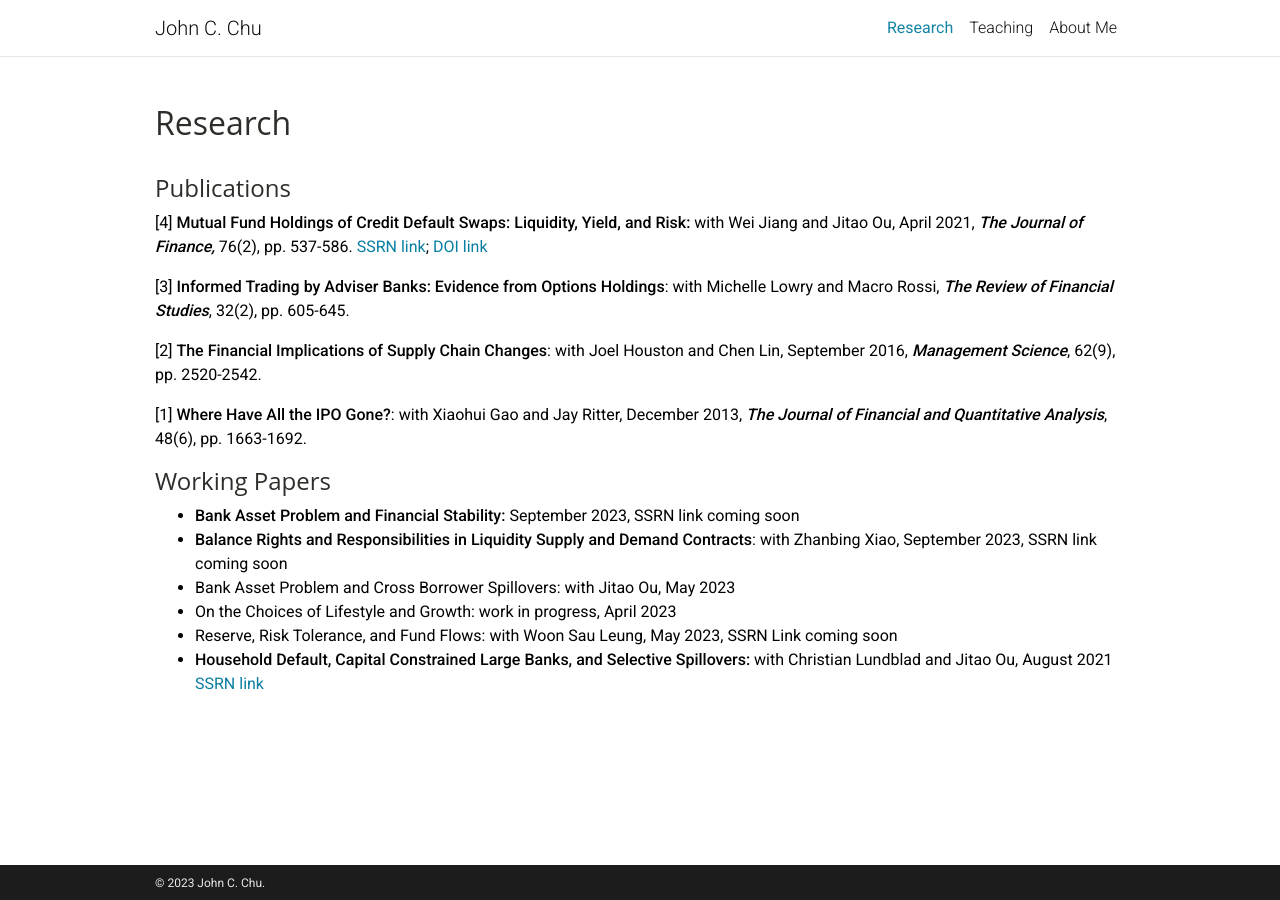
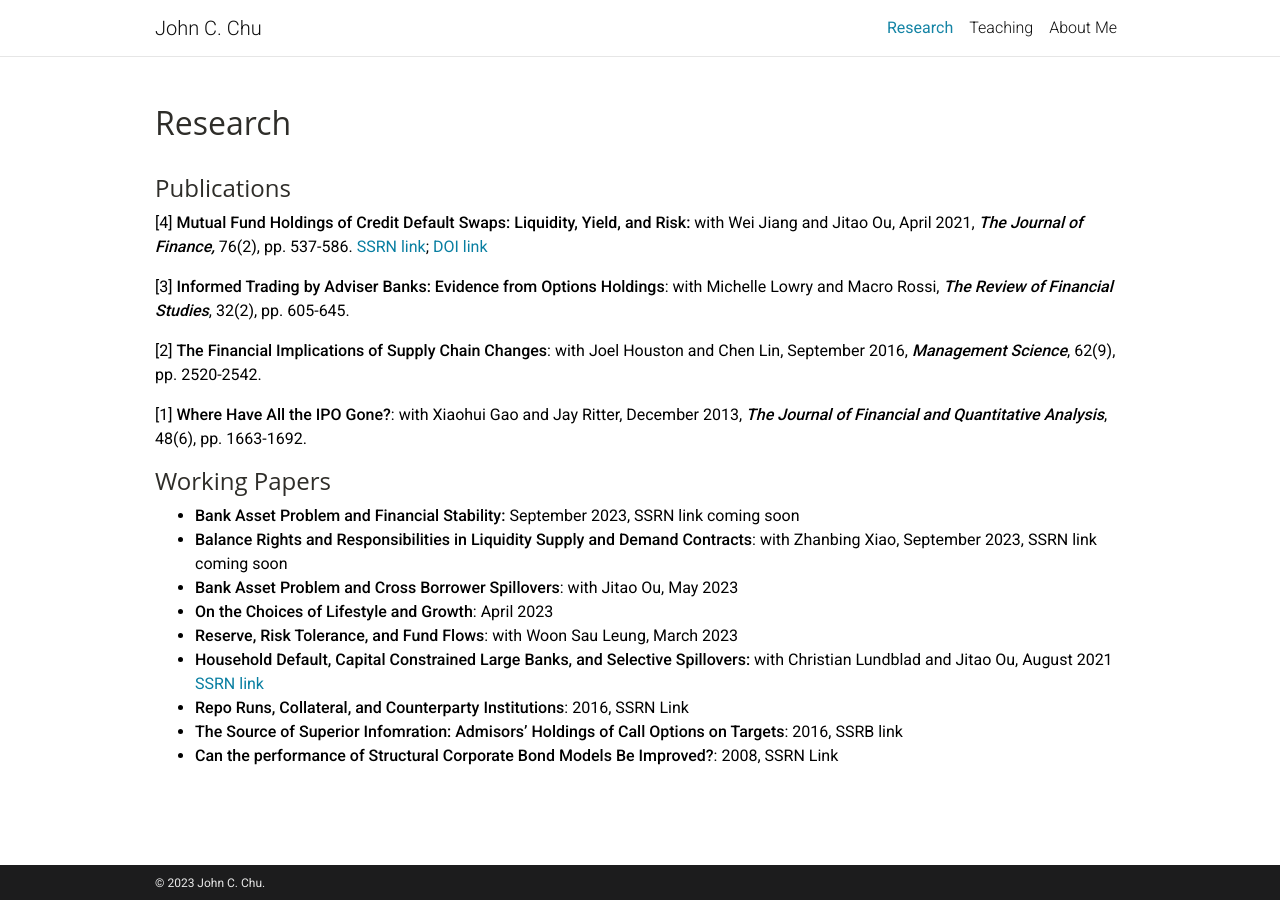
Before and after one commit to johnchu2022/website, a Jekyll site: the page built from _pages/research.md, in a window 1280 px wide. Built offline with Jekyll 4.4.1, drawn with Linux system fonts in a browser that asks for light colours; a style sheet for code colours, icons or effects is not loaded.

Commit message:
Update Pages “research”

```diff
--- a/_pages/research.md
+++ b/_pages/research.md
@@ -19,9 +19,12 @@ nav: true
 
 * **Bank Asset Problem and Financial Stability:** September 2023, SSRN link coming soon
 * **B﻿alance Rights and Responsibilities in Liquidity Supply and Demand Contracts**: with Zhanbing Xiao, September 2023, SSRN link coming soon
-* B﻿ank Asset Problem and Cross Borrower Spillovers: with Jitao Ou, May 2023
-* O﻿n the Choices of Lifestyle and Growth: work in progress, April 2023
-* R﻿eserve, Risk Tolerance, and Fund Flows: with Woon Sau Leung, May 2023, SSRN Link coming soon
+* **B﻿ank Asset Problem and Cross Borrower Spillovers**: with Jitao Ou, May 2023
+* **O﻿n the Choices of Lifestyle and Growth**: April 2023
+* **R﻿eserve, Risk Tolerance, and Fund Flows**: with Woon Sau Leung, March 2023
 * **Household Default, Capital Constrained Large Banks, and Selective Spillovers:** with Christian Lundblad and Jitao Ou, August 2021 [SSRN link](https://papers.ssrn.com/sol3/papers.cfm?abstract_id=3952556)
+* **R﻿epo Runs, Collateral, and Counterparty Institutions**: 2016, SSRN Link
+* **T﻿he Source of Superior Infomration: Admisors' Holdings of Call Options on Targets**: 2016, SSRB link
+* **C﻿an the performance of Structural Corporate Bond Models Be Improved?**: 2008, SSRN Link
 
 <br/>
```
